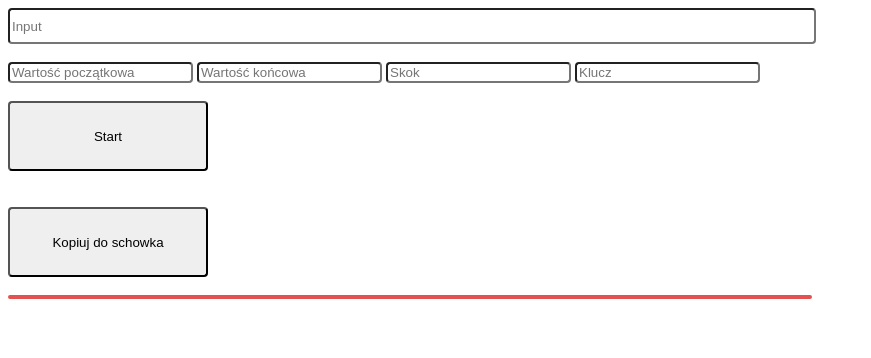
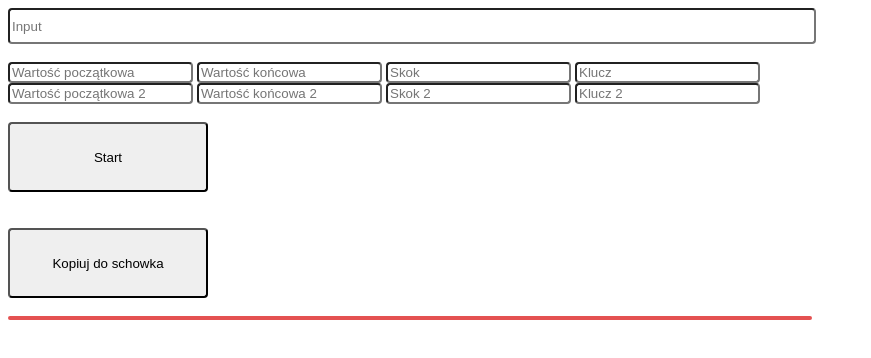
Before and after one commit to RandomDrone/generatorHTML, a plain HTML site: page generator.html in a window 1280 px wide. Both pictures are taken after a click on the input "Start". Shown: the whole page, without its empty margins (0-871 px from the left). Drawn offline with Linux system fonts and the light colour scheme.

Commit message:
Squashed commit of the following:
commit 55978393ba6e2b6ec316c03b022c522f659100b7
Author: RandomDrone <80712989+RandomDrone@users.noreply.github.com>
Date:   Wed Jan 4 16:49:03 2023 +0100

    changed title version text

    changed title version text

commit 54c221ea2e60c1873ac009517e421e70085b45f7
Author: RandomDrone <80712989+RandomDrone@users.noreply.github.com>
Date:   Thu Dec 1 15:54:21 2022 +0100

    Update toDo.txt

commit 63f2e8bd732aafdb56af76b1cccb0a31e16ebf47
Author: RandomDrone <80712989+RandomDrone@users.noreply.github.com>
Date:   Fri Nov 11 21:01:19 2022 +0100

    drobne_poprawki

commit c0d63fa781b98c43c2eb3f910fe5ef752dc640b1
Author: RandomDrone <80712989+RandomDrone@users.noreply.github.com>
Date:   Mon Nov 7 09:26:50 2022 +0100

    auto detect seond key- wersja tymczasowa

commit 544f06ea85c7910567ae84d9f21973bf749be43b
Author: RandomDrone <80712989+RandomDrone@users.noreply.github.com>
Date:   Sat Nov 5 22:31:01 2022 +0100

    backup

commit 01d7fb60dd02cfe304c25da50d9f93e16699e9ae
Author: RandomDrone <80712989+RandomDrone@users.noreply.github.com>
Date:   Sat Nov 5 21:14:44 2022 +0100

    kosmetyka_i_sprzatenieKodu

commit fc7098c0784bc334cf3503e0c4f35232136be799
Author: RandomDrone <80712989+RandomDrone@users.noreply.github.com>
Date:   Sat Nov 5 19:06:11 2022 +0100

    cos tam zaczelo dzialac

```diff
--- a/generator.html
+++ b/generator.html
@@ -2,7 +2,7 @@
 <html lang="pl">
 
 <head>
-    <title>Ver. 2022_11_04_</title>
+    <title>add-multiKey-feature; Jan 4, 2023</title>
     <meta charset="UTF-8" />
     <meta name="description" content="Inkrementator tekstu"/>
     <meta name="keywords" content="increment, tekst, strings"/>
@@ -46,10 +46,16 @@
 
     <div id="interface">
         <input id="input" type="text"  placeholder="Input" autofocus /> <br><br>
+
         <input id="valStart" type="text"  placeholder="Wartość początkowa"  />
         <input id="valEnd" type="text"  placeholder="Wartość końcowa" />
         <input id="step" type="text"  placeholder="Skok" />
-        <input id="key" type="text"  placeholder="Klucz" /> <br><br>
+        <input id="key" type="text"  placeholder="Klucz" /> <br>
+
+        <input id="valStart2" type="text"  placeholder="Wartość początkowa 2"  />
+        <input id="valEnd2" type="text"  placeholder="Wartość końcowa 2" />
+        <input id="step2" type="text"  placeholder="Skok 2" />
+        <input id="key2" type="text"  placeholder="Klucz 2" /><br><br>
 
         <input class="button" id="btnStart" type="submit" value="Start" /><br><br><br>
         <button class="button" id="btnCopy" >Kopiuj do schowka</button>
@@ -57,7 +63,7 @@
         <span id="snackbar">Successfully Copied</span>
     </div>
     <br>
-    <div type="text" id="output">
+    <div  id="output">
         output
     </div>
 
--- a/generatot.js
+++ b/generatot.js
@@ -1,15 +1,8 @@
+"use strict"
+
 function modifyChars(word, oldChar, newChar)
 {
     var newWord='';
-
-    // for(var i=0; i < word.length; i++)
-    // {
-    //     if (word[i] == oldChar)
-    //     {
-    //         newWord = newWord+newChar;
-    //     }
-    //     else newWord = newWord+word[i];
-    // }
 
     for( let i of word)
     {
@@ -20,44 +13,100 @@ function modifyChars(word, oldChar, newChar)
         else newWord = newWord+i;
     }
 
-    console.log("modifyChars done")
     return newWord;
 }
-
-function incrementString()
-{
-    var newWord='';
-
-    for(var i=startVal; i<=endVal; i=i+step)
-    {
-        newWord = newWord+ modifyChars(sourceWord, key, i) + "<br>";
-    }
-
-    console.log("incrementString done")
-    return newWord;
-}
-
-
-    var startVal;
-    var endVal;
-    var step;
-    var key;
-    var sourceWord;
-
 
 //handle start button
 document.getElementById("btnStart").onclick = function ()
 {
+    var result1 = [];
+    var result2 = [];
+    var finalResults =[];
+    var finalOutput = "";
+    var keyObj =
+    {
+        startVal: 0,
+        endVal: 0,
+        step: 0,
+        key: ""
+    };
+    var keysArray = [
+        {
+            startVal: 0,
+            endVal: 0,
+            step: 0,
+            key: ""
+        }
+    ];
+
     //read input fields
-    startVal = parseInt(document.getElementById("valStart").value);
-    endVal = parseInt(document.getElementById("valEnd").value);
-    step = parseInt(document.getElementById("step").value);
-    key  = document.getElementById("key").value;
-    sourceWord = document.getElementById("input").value;
+    result1[0] = document.getElementById("input").value;
+
+    keysArray[0].startVal = parseInt(document.getElementById("valStart").value);
+    keysArray[0].endVal = parseInt(document.getElementById("valEnd").value);
+    keysArray[0].step = parseInt(document.getElementById("step").value);
+    keysArray[0].key  = document.getElementById("key").value;
 
 
-    document.getElementById("output").innerHTML=incrementString();
+    keyObj.startVal = parseInt(document.getElementById("valStart2").value);
+    keyObj.endVal = parseInt(document.getElementById("valEnd2").value);
+    keyObj.step = parseInt(document.getElementById("step2").value);
+    keyObj.key  = document.getElementById("key2").value;
+    //
+   if( !isNaN(keyObj.startVal) && !isNaN(keyObj.endVal) && !isNaN(keyObj.step) && keyObj.step > 0 && keyObj.key != "" )
+   {
+    console.log("obj added")
+    keysArray.push(keyObj);
+   }
+
+    //incrementString
+    for(let k = 0; k < keysArray.length; k++)
+    {
+       if( (k%2) === 0 )
+       {
+            //result 1 -> result 2
+            result2.length = 0; //clear output
+            for(let word of result1)
+            {
+                for(let i = keysArray[k].startVal; i<=keysArray[k].endVal; i=i+keysArray[k].step)
+                {
+                    result2.push(modifyChars(word, keysArray[k].key, i));
+                }
+            }
+       }
+       else
+       {
+            //result 2 -> result 1
+            result1.length = 0; //clear output
+            for(let word of result2)
+            {
+                for(let i = keysArray[k].startVal; i<=keysArray[k].endVal; i=i+keysArray[k].step)
+                {
+                    result1.push(modifyChars(word, keysArray[k].key, i));
+                }
+            }
+       }
+    }
+
+    if( (keysArray.length%2)===0 )
+    {
+       // console.log(result1);
+        finalResults = result1;
+    }
+    else
+    {
+        //console.log(result2);
+        finalResults = result2;
+    }
+
+    for(let e of finalResults)
+    {
+        finalOutput = `${finalOutput}${e}<br>`
+    }
+
+    document.getElementById("output").innerHTML = finalOutput;
+
+    //console.log("incrementString done")
+
     console.log("main function done");
 };
-
-//console.log(incrementString(-1, 5, ".", "Jeden.Dwa."));
```
Also changed, not shown: toDo.txt (added).
